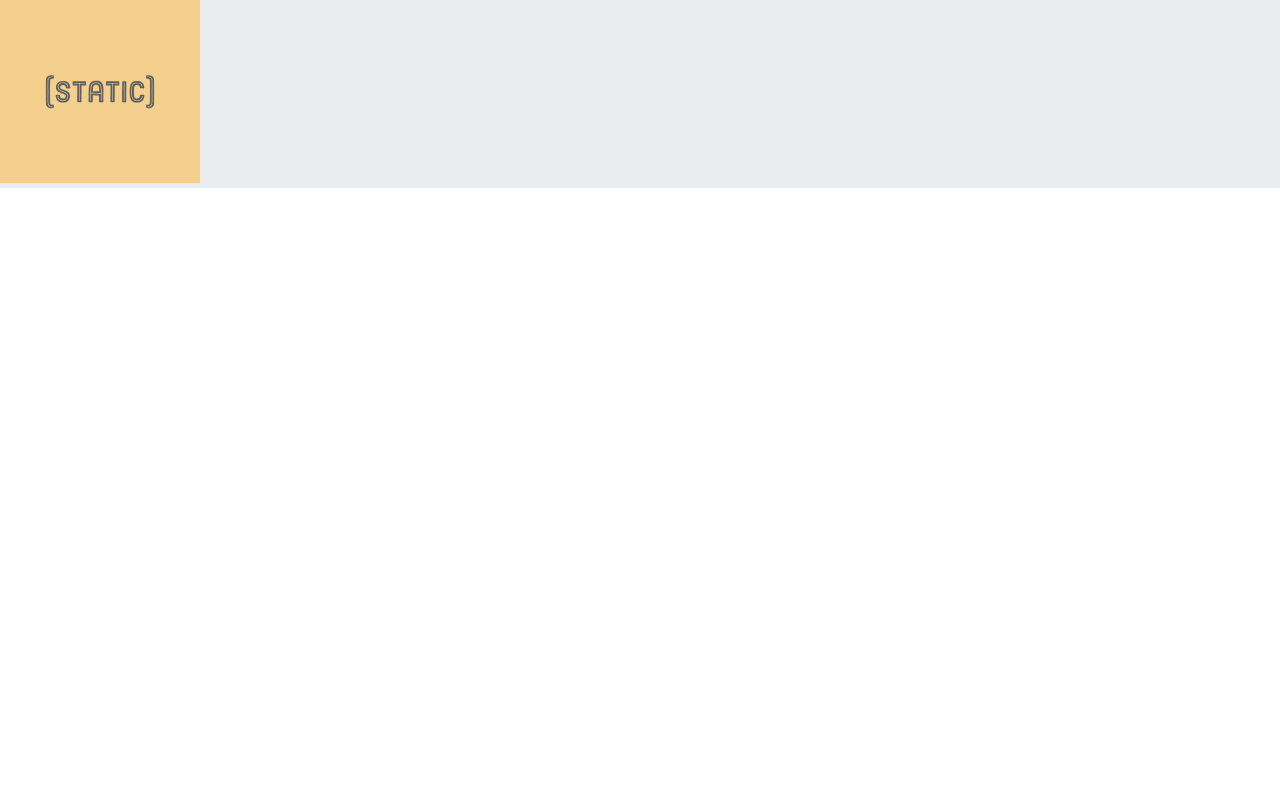
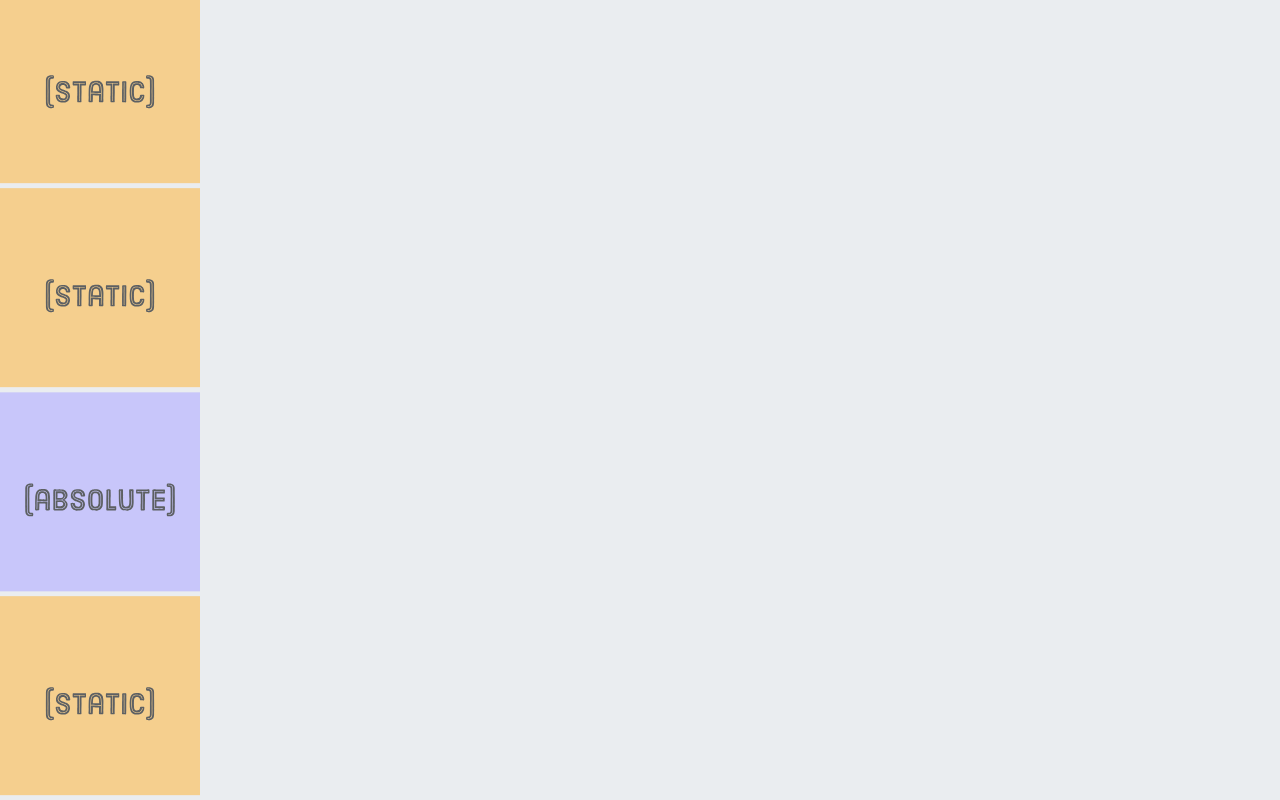
Before and after one commit to Ucheodiaka/html-css-project, a plain HTML site: page 08-advanced-positioning/schemes.html in a window 1280 px wide. Shown: the part 424-1224 px from the top of the page. Before the commit the page ends 800 px from the top, so only its background shows below. Drawn offline with Linux system fonts and the light colour scheme; files that its build step writes are made by us from their sources.

Commit message:
Added absolute positioning

```diff
--- a/08-advanced-positioning/schemes.html
+++ b/08-advanced-positioning/schemes.html
@@ -17,5 +17,12 @@
       </div>
     </div>
     <!-- absoulute Positioning -->
+    <div class="container">
+      <div class="exmaple absolute">
+        <div class="item"><img src="images/static.svg" /></div>
+        <div class="item item-absolute"><img src="images/absolute.svg" /></div>
+        <div class="item"><img src="images/static.svg" /></div>
+      </div>
+    </div>
   </body>
 </html>
```
